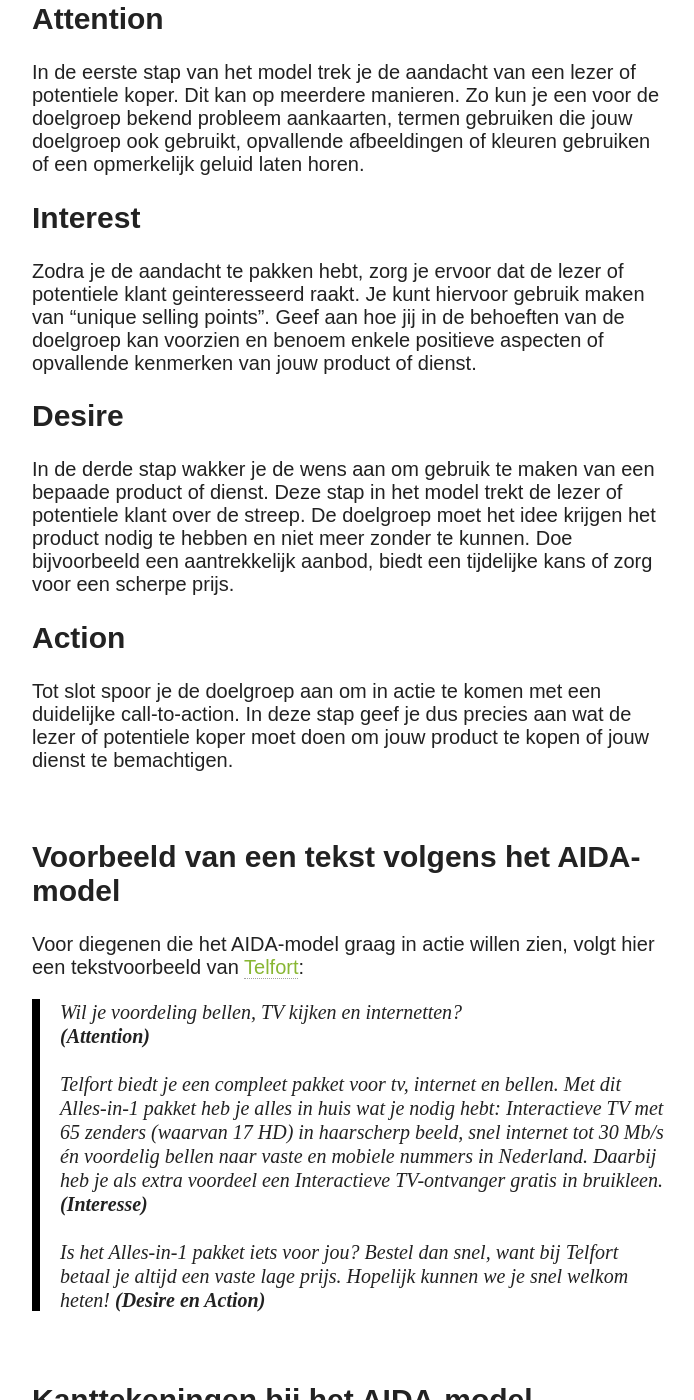
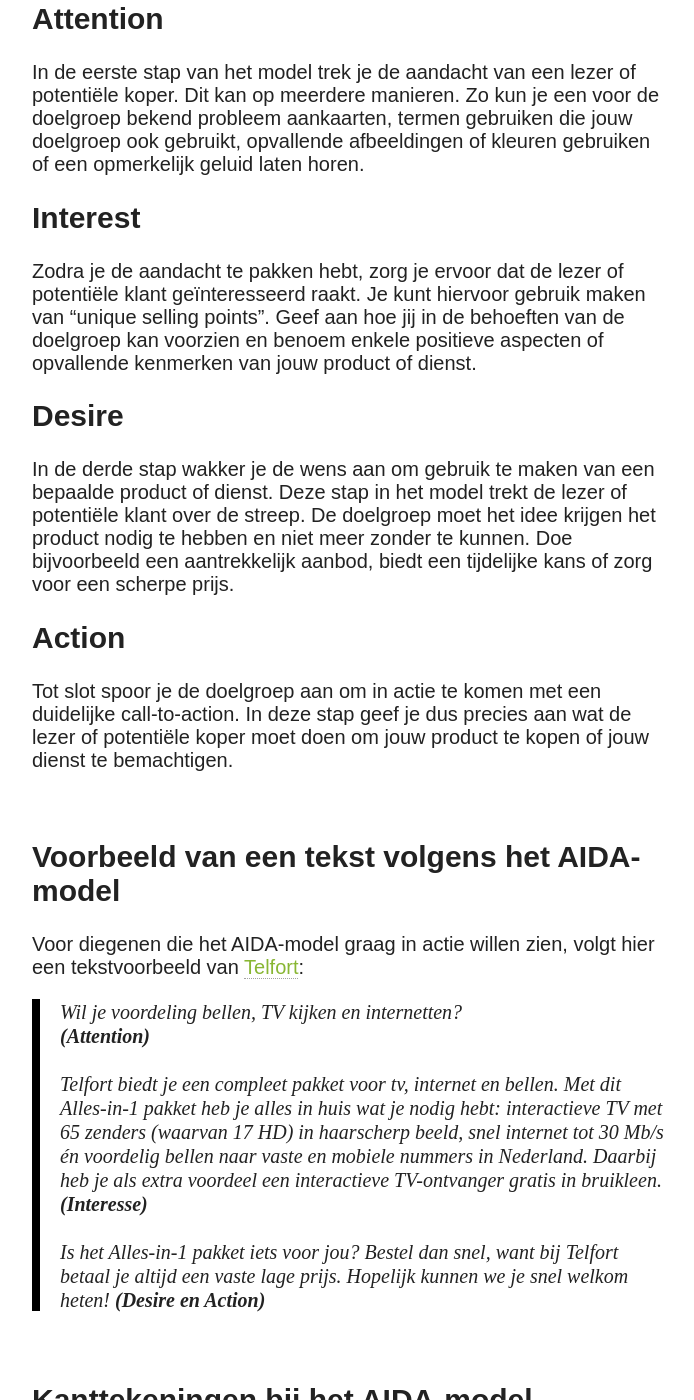
Before and after one commit to TheKnowsyFerret/theknowsyferret.github.io, a Jekyll site: the page built from _posts/2014-12-19-overtuigende-teksten-schrijven-met-het-aida-model.md, in a window 1280 px wide and 1400 px high, scrolled down 1481 px. Shown: the whole window, without its empty margins (318-1012 px from the left). Built offline with Jekyll 4.4.1, drawn with Linux system fonts in a browser that asks for light colours; nearby versions of some CDN libraries; comment, search, counter and statistics services are not loaded.

Commit message:
puntjes op de i en e

```diff
--- a/_posts/2014-12-19-overtuigende-teksten-schrijven-met-het-aida-model.md
+++ b/_posts/2014-12-19-overtuigende-teksten-schrijven-met-het-aida-model.md
@@ -26,17 +26,16 @@ In deze blogpost leg ik uit wat deze stadia inhouden en hoe je het AIDA-model ku
 
 
 <h2>Attention</h2>
-In de eerste stap van het model trek je de aandacht van een lezer of potentiele koper. Dit kan op meerdere manieren. Zo kun je een voor de doelgroep bekend probleem aankaarten, termen gebruiken die jouw doelgroep ook gebruikt, opvallende afbeeldingen of kleuren gebruiken of een opmerkelijk geluid laten horen.
+In de eerste stap van het model trek je de aandacht van een lezer of potentiële koper. Dit kan op meerdere manieren. Zo kun je een voor de doelgroep bekend probleem aankaarten, termen gebruiken die jouw doelgroep ook gebruikt, opvallende afbeeldingen of kleuren gebruiken of een opmerkelijk geluid laten horen.
 
 <h2>Interest</h2>
-Zodra je de aandacht te pakken hebt, zorg je ervoor dat de lezer of potentiele klant geinteresseerd raakt. Je kunt hiervoor gebruik maken van “unique selling points”. Geef aan hoe jij in de behoeften van de doelgroep kan voorzien en benoem enkele positieve aspecten of opvallende kenmerken van jouw product of dienst.
+Zodra je de aandacht te pakken hebt, zorg je ervoor dat de lezer of potentiële klant geïnteresseerd raakt. Je kunt hiervoor gebruik maken van “unique selling points”. Geef aan hoe jij in de behoeften van de doelgroep kan voorzien en benoem enkele positieve aspecten of opvallende kenmerken van jouw product of dienst.
 
 <h2>Desire</h2>
-In de derde stap wakker je de wens aan om gebruik te maken van een bepaade product of dienst. Deze stap in het model trekt de lezer of potentiele klant over de streep. De doelgroep moet het idee krijgen het product nodig te hebben en niet meer zonder te kunnen.
-Doe bijvoorbeeld een aantrekkelijk aanbod, biedt een tijdelijke kans of zorg voor een scherpe prijs.
+In de derde stap wakker je de wens aan om gebruik te maken van een bepaalde product of dienst. Deze stap in het model trekt de lezer of potentiële klant over de streep. De doelgroep moet het idee krijgen het product nodig te hebben en niet meer zonder te kunnen. Doe bijvoorbeeld een aantrekkelijk aanbod, biedt een tijdelijke kans of zorg voor een scherpe prijs.
 
 <h2>Action</h2>
-Tot slot spoor je de doelgroep aan om in actie te komen met een duidelijke call-to-action. In deze stap geef je dus precies aan wat de lezer of potentiele koper moet doen om jouw product te kopen of jouw dienst te bemachtigen.
+Tot slot spoor je de doelgroep aan om in actie te komen met een duidelijke call-to-action. In deze stap geef je dus precies aan wat de lezer of potentiële koper moet doen om jouw product te kopen of jouw dienst te bemachtigen.
 
 <br>
 <h2>Voorbeeld van een tekst volgens het AIDA-model</h2>
@@ -46,7 +45,7 @@ Voor diegenen die het AIDA-model graag in actie willen zien, volgt hier een teks
 Wil je voordeling bellen, TV kijken en internetten?
 <br><strong>(Attention)</strong>
 <br><br>
-Telfort biedt je een compleet pakket voor tv, internet en bellen. Met dit Alles-in-1 pakket heb je alles in huis wat je nodig hebt: Interactieve TV met 65 zenders (waarvan 17 HD) in haarscherp beeld, snel internet tot 30 Mb/s én voordelig bellen naar vaste en mobiele nummers in Nederland. Daarbij heb je als extra voordeel een Interactieve TV-ontvanger gratis in bruikleen. <strong>(Interesse)</strong>
+Telfort biedt je een compleet pakket voor tv, internet en bellen. Met dit Alles-in-1 pakket heb je alles in huis wat je nodig hebt: interactieve TV met 65 zenders (waarvan 17 HD) in haarscherp beeld, snel internet tot 30 Mb/s én voordelig bellen naar vaste en mobiele nummers in Nederland. Daarbij heb je als extra voordeel een interactieve TV-ontvanger gratis in bruikleen. <strong>(Interesse)</strong>
 <br><br>
 Is het Alles-in-1 pakket iets voor jou? Bestel dan snel, want bij Telfort betaal je altijd een vaste lage prijs. Hopelijk kunnen we je snel welkom heten! <strong>(Desire en Action)</strong>
 </small></blockquote>
```
